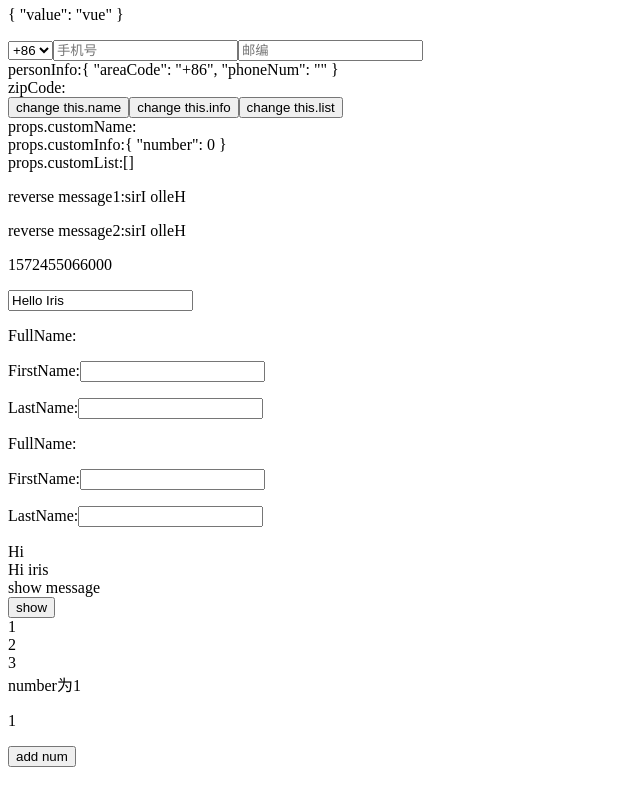
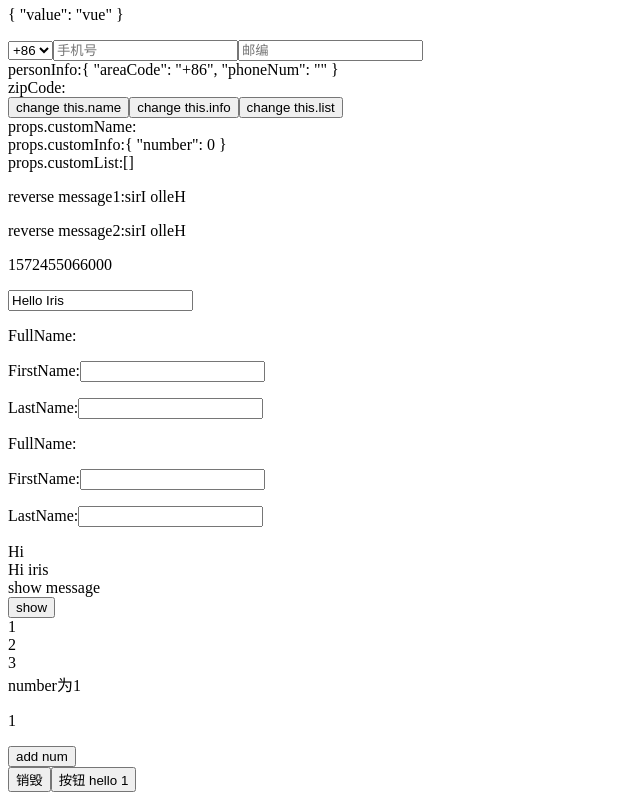
Before and after one commit to irisxr/my-app, a Vue app: page / in a window 1280 px wide. Shown: the part 178-978 px from the top of the page, without its empty margins (0-640 px from the left). Before the commit the page ends 953 px from the top, so only its background shows below. Built offline with nearby package versions, Linux system fonts and the light colour scheme.

Commit message:
自定义指令

```diff
--- a/src/App.vue
+++ b/src/App.vue
@@ -59,6 +59,8 @@
         <Watch/>
         <!--指令-->
         <direct/>
+        <!--自定义指令-->
+        <custom-directive/>
     </div>
 
 
@@ -76,6 +78,7 @@
     import Computed1 from  './components/Computed1.vue'
     import Watch from  './components/Watch.vue'
     import direct from './components/direct.vue'
+    import customDirective from './components/customDirective.vue'
 
     export default {
         name: 'app',
@@ -136,7 +139,8 @@
             Computed,
             Computed1,
             Watch,
-            direct
+            direct,
+            customDirective
         }
     }
 </script>
--- /dev/null
+++ b/src/components/customDirective.vue
@@ -0,0 +1,40 @@
+<template>
+    <div>
+        <button v-show="show=!show">销毁</button>
+        <button v-if="show" v-append-text="`hello ${number}`" @click="number=number+1">
+            按钮
+        </button>
+    </div>
+</template>
+<script>
+    export default {
+        directives:{
+          appendText:{
+              bind(){
+                  console.log('bind');
+              },
+              inserted(el,binging){
+                  el.appendChild(document.createTextNode(binging.value));
+                  console.log('inserted',el,binging);
+              },
+              update(){
+                console.log('update');
+              },
+              componentUpdated(el,binging){
+                  el.removeChild(el.childNodes[el.childNodes.length-1]);
+                  el.appendChild(el.createTextNode(binging.value));
+                  console.log('componentUpdated');
+              },
+              unbind(){
+                  console.log('unbind');
+              }
+          }
+        },
+        data(){
+            return {
+                show:true,
+                number:1
+            }
+        }
+    }
+</script>
```
